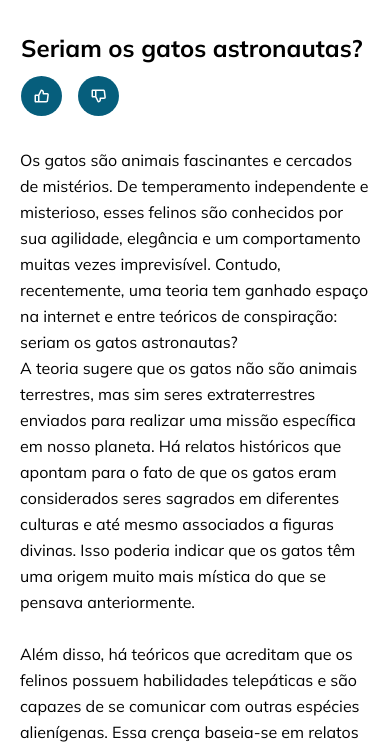
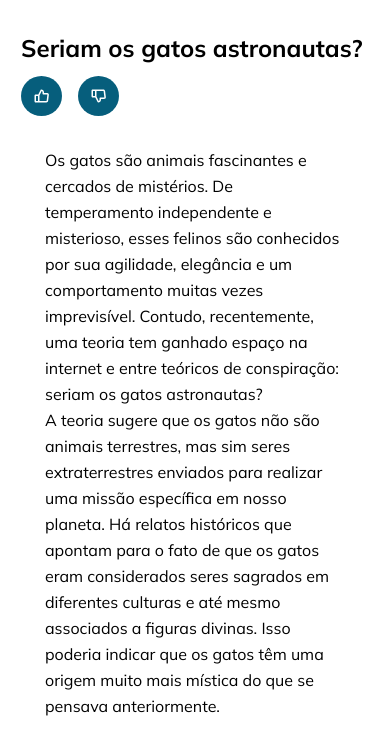
Before and after one commit to HomerMau/Wizard, a plain HTML site: page index.html in a window 390 px wide. Shown: the part 93-843 px from the top of the page. Drawn offline with Linux system fonts and the light colour scheme.

Commit message:
Update style.css

```diff
--- a/style.css
+++ b/style.css
@@ -144,7 +144,7 @@ main p {
   font-size: 1.6rem;
   font-weight: 400;
   width: 38rem;
-  width: clamp(13rem, 35rem, 30rem + 15vw);
+  width: clamp(13rem, 30rem, 30rem + 15vw);
   line-height: 2.6rem;
 
   margin-bottom: 3.4rem;
```
